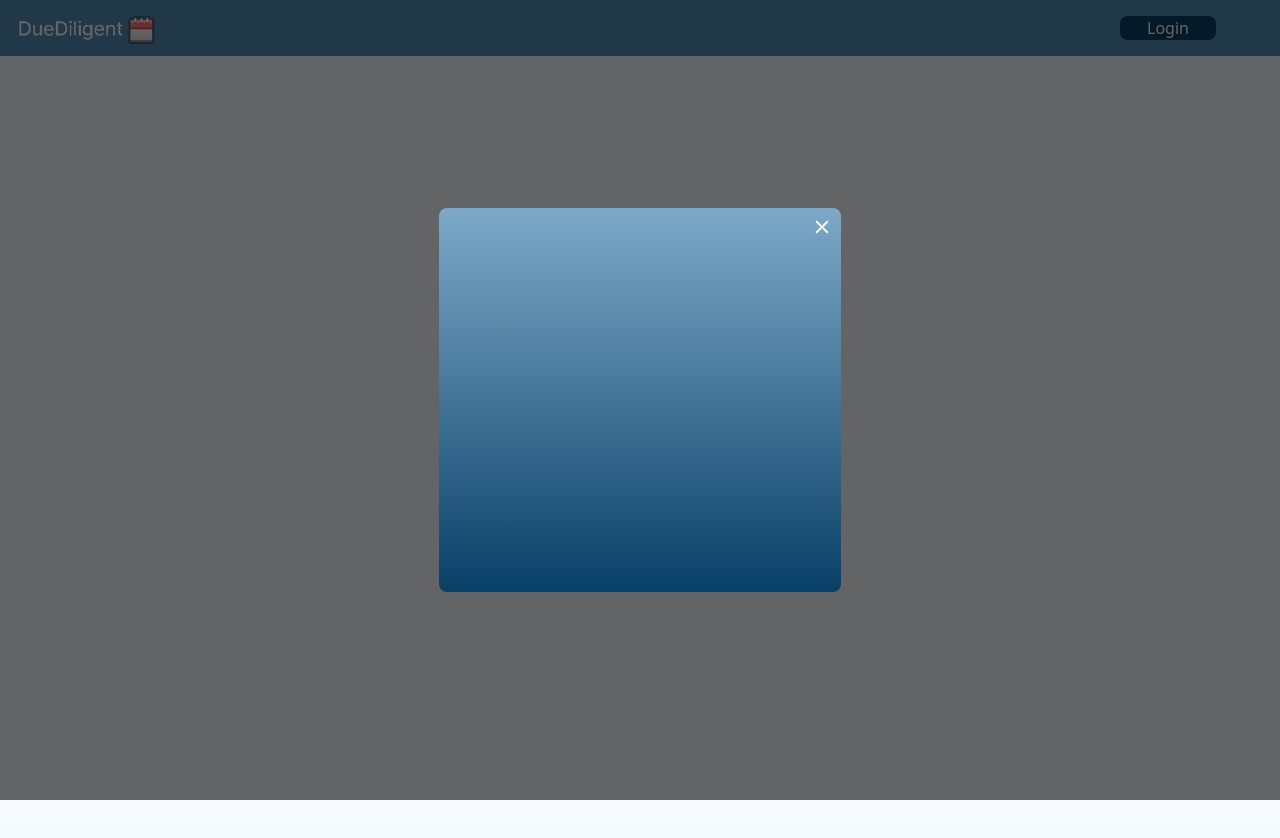
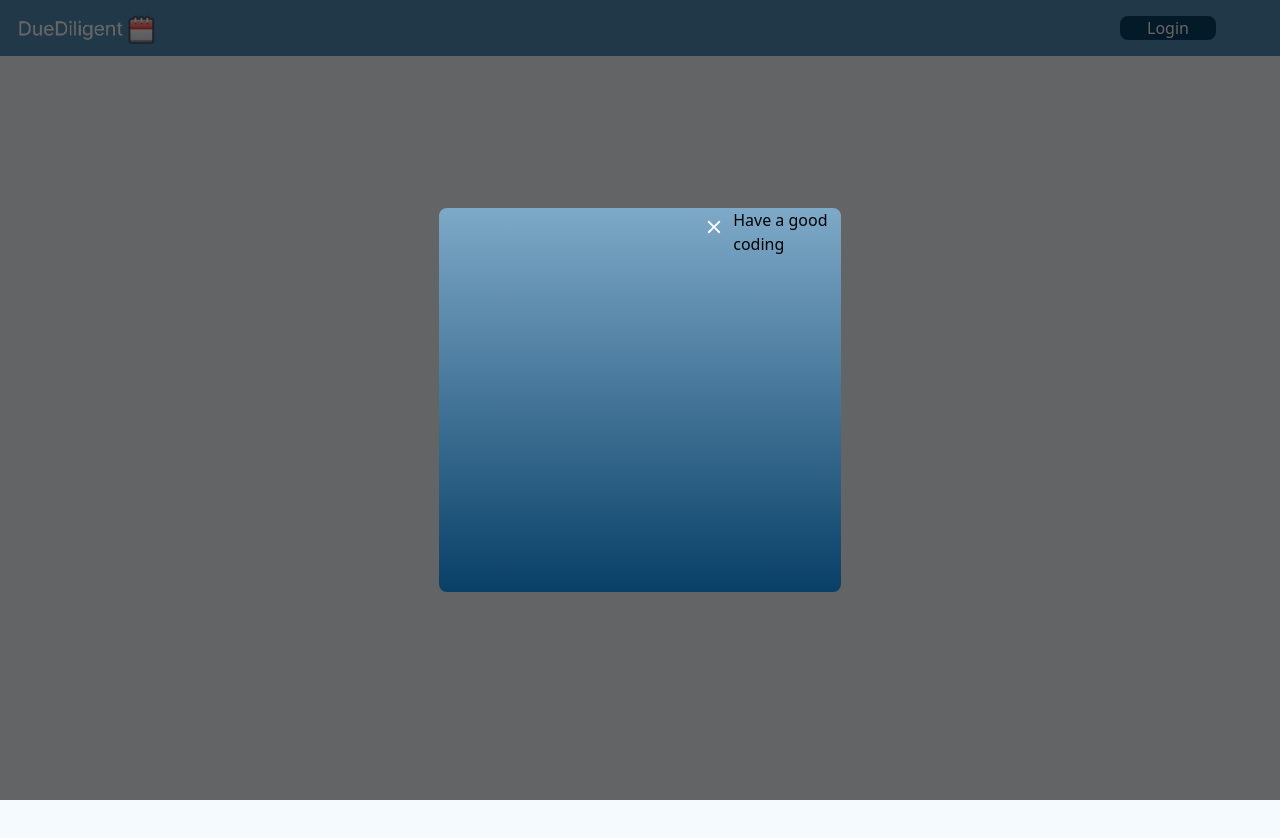
Before and after one commit to bsextion/due-diligent-ui, a Next.js app: page /auth in a window 1280 px wide. Shown: the top 838 px of the page. Built offline with nearby package versions, Linux system fonts and the light colour scheme.

Commit message:
Updated handler for closeButton

```diff
--- a/src/components/AuthModals/AuthModal.tsx
+++ b/src/components/AuthModals/AuthModal.tsx
@@ -1,12 +1,18 @@
 import { AuthModalContext } from '@/common/constants/types/AuthModalContext';
 import React, { useContext, useState } from 'react';
 import { IoMdClose } from 'react-icons/io';
+import Login from './Login';
+import Register from './Register';
+import ResetPassword from './ResetPassword';
 type AuthModalProps = {};
 
 const AuthModal: React.FC<AuthModalProps> = () => {
   const [user, setUser] = useState(false); //use custom hook to call backend
   const { isOpen, type, toggleType, toggleOpen } = useContext(AuthModalContext); //use custom hook to call backend
 
+  const isOpenHandler = () => {
+    toggleOpen();
+  }
   return (
     <div>
       {isOpen && (
@@ -17,10 +23,17 @@ const AuthModal: React.FC<AuthModalProps> = () => {
          mx-6'
             >
               <div className='flex flex-column justify-end w-full h-5 p-2 '>
-                <button onClick={toggleOpen}>
+                <button onClick={isOpenHandler}>
                   <IoMdClose size={22} className='text-light-gray-1' />
                 </button>
               </div>
+              {type === 'login' ? (
+                <Login />
+              ) : type === 'register' ? (
+                <Register />
+              ) : (
+                <ResetPassword />
+              )}
             </div>
           </div>
         </div>
--- a/src/components/AuthModals/Login.tsx
+++ b/src/components/AuthModals/Login.tsx
@@ -0,0 +1,11 @@
+import React from 'react';
+
+type LoginProps = {
+
+};
+
+const Login:React.FC<LoginProps> = () => {
+
+    return <div>Have a good coding</div>
+}
+export default Login;
--- a/src/components/AuthModals/Register.tsx
+++ b/src/components/AuthModals/Register.tsx
@@ -0,0 +1,11 @@
+import React from 'react';
+
+type RegisterProps = {
+
+};
+
+const Register:React.FC<RegisterProps> = () => {
+
+    return <div>Have a good coding</div>
+}
+export default Register;
--- a/src/components/AuthModals/ResetPassword.tsx
+++ b/src/components/AuthModals/ResetPassword.tsx
@@ -0,0 +1,11 @@
+import React from 'react';
+
+type ResetPasswordProps = {
+
+};
+
+const ResetPassword:React.FC<ResetPasswordProps> = () => {
+
+    return <div>Have a good coding</div>
+}
+export default ResetPassword;
--- a/src/components/Navbar/Navbar.tsx
+++ b/src/components/Navbar/Navbar.tsx
@@ -11,6 +11,10 @@ const Navbar: React.FC<NavbarProps> = () => {
   const [isLoggedIn, setIsLoggedIn] = React.useState(false);
   const welcomeMessage = `Welcome, ${user}`;
   const { isOpen, type, toggleType, toggleOpen } = useContext(AuthModalContext); //use custom hook to call backend
+
+  const isOpenHandler = () => {
+    toggleOpen();
+  }
 
   return (
     <nav className='flex w-full bg-brand-blue text-white px-2 items-center h-14'>
@@ -45,7 +49,7 @@ const Navbar: React.FC<NavbarProps> = () => {
               <BiLogOut size={33} />
             </Link>
           ) : (
-            <button onClick={toggleOpen} className='m-2 bg-dark-blue-1 w-24 rounded-lg'>
+            <button onClick={isOpenHandler} className='m-2 bg-dark-blue-1 w-24 rounded-lg'>
               Login
             </button>
           )}
```
